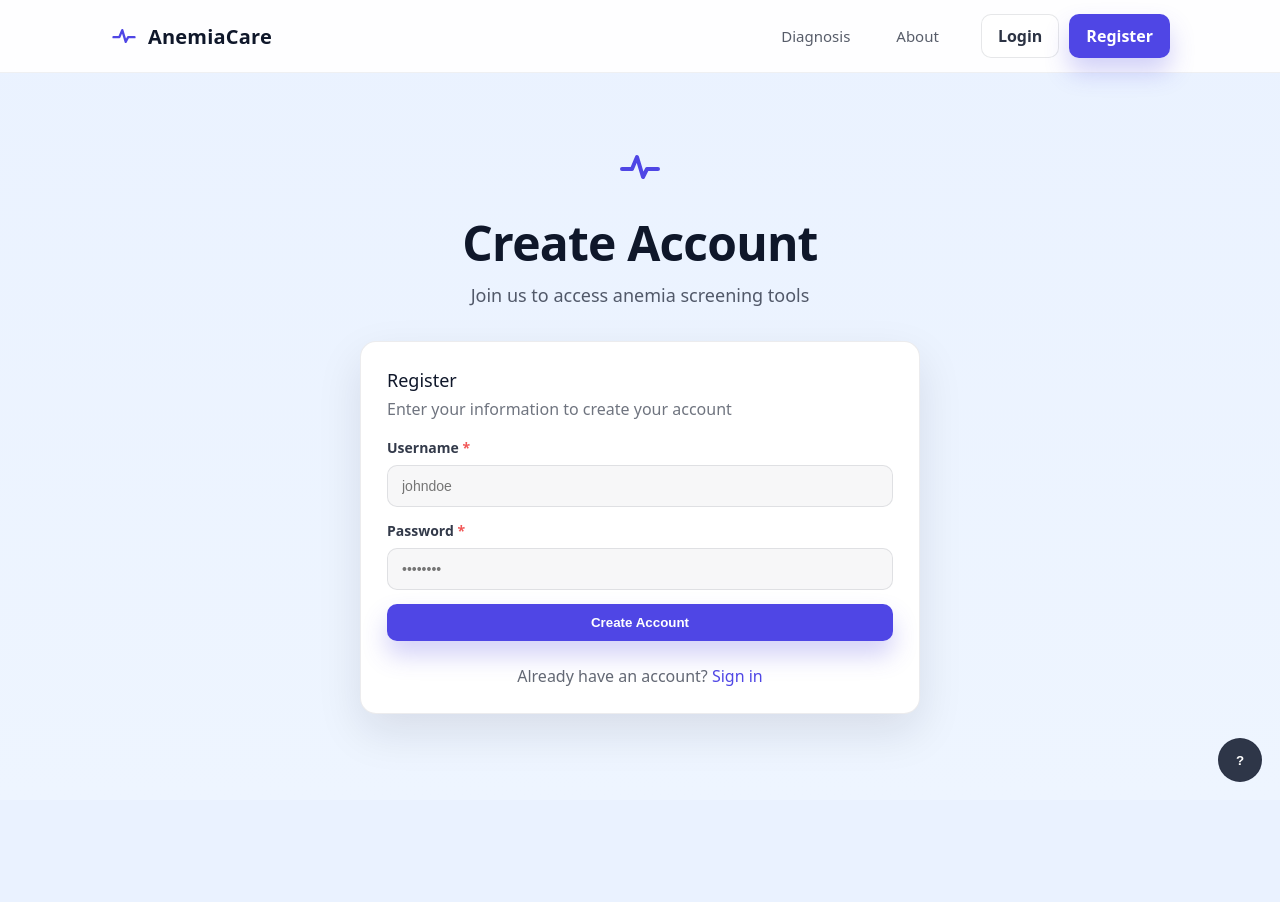
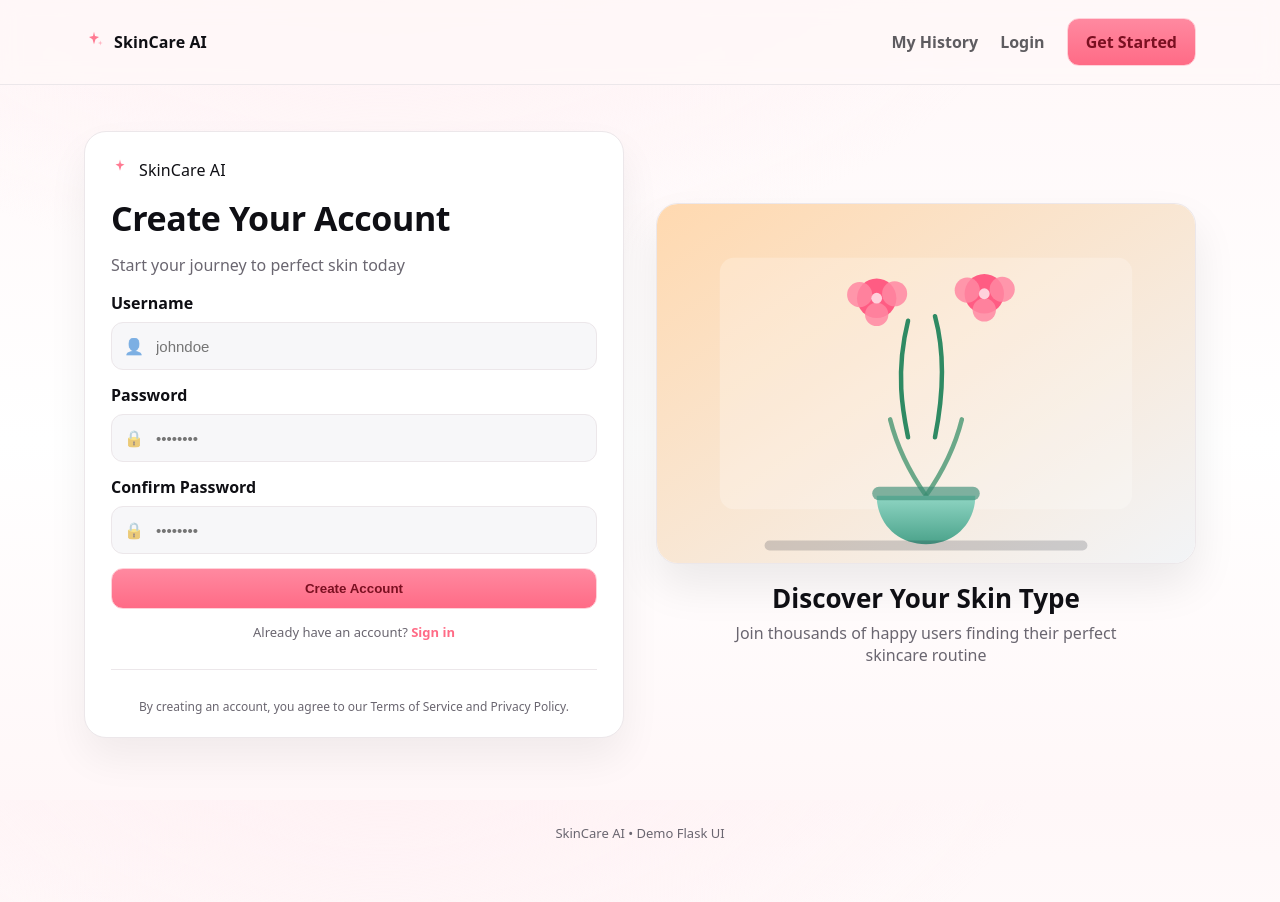
Before and after one commit to IMIvanov22/Cognitive-Works, a Flask app: template templates/register.html in a window 1280 px wide. Before the commit the page ends 782 px from the top, so only its background shows below. Run offline with Flask 3, Linux system fonts and the light colour scheme; the template is opened without the code that fills it, so the values that code supplies are empty.

Commit message:
Change Front-end

```diff
--- /dev/null
+++ b/static/styles.css
@@ -0,0 +1,188 @@
+:root{
+  --bg1:#fff7f8;
+  --bg2:#fff1f4;
+  --card:#ffffffcc;
+  --stroke:#ece7ea;
+  --text:#0f0f14;
+  --muted:#6a6670;
+  --primary:#ff6b86;
+  --primary2:#ff89a0;
+  --primary-ink:#7a1021;
+  --success:#16a34a;
+  --error:#ef4444;
+  --info:#2563eb;
+  --radius:16px;
+}
+
+*{box-sizing:border-box}
+html,body{height:100%}
+body{
+  margin:0;
+  font-family: ui-sans-serif, system-ui, -apple-system, Segoe UI, Roboto, Helvetica, Arial, "Apple Color Emoji","Segoe UI Emoji";
+  color:var(--text);
+  background: radial-gradient(1100px 600px at 30% -10%, var(--bg2), transparent 60%),
+              linear-gradient(180deg, var(--bg1), #ffffff 55%, var(--bg1));
+}
+
+a{color:inherit}
+
+.container{max-width:1160px;margin:0 auto;padding:0 24px}
+
+.topbar{
+  position:sticky;top:0;z-index:10;
+  backdrop-filter: blur(10px);
+  background: #fff8f9b8;
+  border-bottom:1px solid var(--stroke);
+}
+.topbar__inner{display:flex;align-items:center;justify-content:space-between;padding:18px 24px}
+
+.brand{display:flex;gap:10px;align-items:center;text-decoration:none;font-weight:700}
+.brand__mark{color:var(--primary)}
+.brand__text{letter-spacing:0.1px}
+
+.nav{display:flex;gap:22px;align-items:center}
+.nav__link{color:#1a1920b3;text-decoration:none;font-weight:600}
+.nav__link:hover{color:#1a1920}
+
+.footer{padding:40px 0 60px}
+.footer__inner{display:flex;justify-content:center}
+.footer__muted{color:var(--muted);font-size:13px}
+
+.flash-stack{margin:14px 0 0;display:flex;flex-direction:column;gap:10px}
+.flash{
+  border:1px solid var(--stroke);
+  background:#fff;
+  border-radius:14px;
+  padding:12px 14px;
+  font-weight:600;
+}
+.flash--success{border-color:#b7f0c9;color:#0b6b2a}
+.flash--error{border-color:#fecaca;color:#991b1b}
+.flash--info{border-color:#bfdbfe;color:#1d4ed8}
+
+.h1{font-size:58px;line-height:1.05;letter-spacing:-1.2px;margin:0 0 16px}
+.h2{font-size:34px;line-height:1.15;letter-spacing:-0.4px;margin:0 0 14px}
+.lead{font-size:18px;line-height:1.6;color:var(--muted);max-width:540px;margin:0 0 26px}
+.center{text-align:center}
+.muted{color:var(--muted)}
+.small{font-size:13px}
+.tiny{font-size:12px}
+
+.btn{
+  display:inline-flex;align-items:center;justify-content:center;
+  gap:8px;
+  padding:12px 18px;
+  border-radius:12px;
+  border:1px solid var(--stroke);
+  background:#fff;
+  text-decoration:none;
+  font-weight:700;
+  cursor:pointer;
+}
+.btn:hover{transform:translateY(-1px)}
+.btn:active{transform:translateY(0)}
+.btn:disabled{opacity:.55;cursor:not-allowed;transform:none}
+
+.btn--primary{background:linear-gradient(180deg,var(--primary2),var(--primary));border-color:#ffd1d9;color:var(--primary-ink)}
+.btn--soft{background:#ffe9ee;border-color:#ffd1d9;color:var(--primary-ink)}
+.btn--ghost{background:#fff;border-color:var(--stroke);color:#0f0f14}
+.btn--full{width:100%}
+
+.card{
+  background: var(--card);
+  border:1px solid var(--stroke);
+  border-radius: var(--radius);
+  box-shadow: 0 14px 30px rgba(15,15,20,0.06);
+}
+.card--pad{padding:18px}
+.card--large{padding:22px}
+.card__title{font-weight:800;margin:4px 0 14px}
+
+.hero{padding:44px 0 22px}
+.hero__grid{display:grid;grid-template-columns:1.15fr .85fr;gap:34px;align-items:center}
+.hero__actions{display:flex;gap:14px;margin-top:18px}
+
+.upload{display:flex;flex-direction:column;gap:12px}
+.dropzone{
+  display:flex;flex-direction:column;align-items:center;justify-content:center;
+  text-align:center;
+  padding:26px 16px;
+  border-radius:14px;
+  border:2px dashed #d7d3db;
+  background:#ffffffa8;
+  cursor:pointer;
+}
+.dropzone__icon{color:#8a8892;margin-bottom:10px}
+.dropzone__text{font-weight:800}
+.dropzone__meta{margin-top:6px;font-size:12px;color:var(--muted)}
+
+.sr-only{position:absolute;width:1px;height:1px;padding:0;margin:-1px;overflow:hidden;clip:rect(0,0,0,0);white-space:nowrap;border:0}
+
+.media-card{border-radius:24px;border:1px solid var(--stroke);overflow:hidden;background:#fff;box-shadow:0 22px 44px rgba(0,0,0,0.08)}
+.media-card__img{display:block;width:100%;height:auto}
+.media-card--wide{border-radius:22px}
+
+.section{padding:46px 0}
+.grid3{display:grid;grid-template-columns:repeat(3,1fr);gap:18px;margin-top:18px}
+.card--step{padding:22px}
+.step-icon{
+  width:52px;height:52px;border-radius:999px;
+  display:flex;align-items:center;justify-content:center;
+  margin-bottom:14px;
+}
+.step-icon--pink{background:#ffe9ee;color:var(--primary)}
+.step-icon--purple{background:#f1e9ff;color:#8b5cf6}
+.step-icon--blue{background:#e9f2ff;color:#3b82f6}
+.step-title{font-size:18px;font-weight:900;margin-bottom:10px}
+
+.section--split{padding:54px 0}
+.split{display:grid;grid-template-columns:1fr 1fr;gap:32px;align-items:center}
+.checklist{list-style:none;padding:0;margin:18px 0 0;display:flex;flex-direction:column;gap:14px}
+.checklist li{display:flex;gap:12px;align-items:flex-start}
+.check{width:26px;height:26px;border-radius:999px;background:#e8fff1;color:var(--success);display:flex;align-items:center;justify-content:center;font-weight:900;flex:0 0 auto}
+
+.section--cta{padding:62px 0}
+.cta{max-width:860px}
+
+.page{padding:44px 0}
+.page__header{display:flex;justify-content:space-between;align-items:flex-start;gap:18px;margin-bottom:18px}
+
+.empty{display:flex;flex-direction:column;align-items:center;text-align:center;padding:56px 10px;gap:10px}
+.empty__icon{color:#b5b0bb}
+.empty__title{font-size:22px;font-weight:900}
+
+.history{display:flex;flex-direction:column;gap:14px}
+.history__row{display:flex;gap:14px;align-items:center;padding:12px;border-radius:14px;border:1px solid var(--stroke);background:#fff}
+.history__thumb{width:92px;height:68px;border-radius:12px;overflow:hidden;border:1px solid var(--stroke);background:#fafafa;flex:0 0 auto}
+.history__img{width:100%;height:100%;object-fit:cover;display:block}
+.history__title{font-weight:900}
+.history__meta{display:flex;flex-direction:column;gap:4px}
+
+.auth{padding:46px 0}
+.auth__grid{display:grid;grid-template-columns:1fr 1fr;gap:32px;align-items:center}
+.auth__grid--reverse{grid-template-columns:1fr 1fr}
+.auth__panel{padding:26px 26px 22px;background:#fff;border:1px solid var(--stroke);border-radius:22px;box-shadow:0 20px 40px rgba(0,0,0,0.06)}
+.auth__brand{display:flex;align-items:center;gap:10px;margin-bottom:18px}
+.auth__media{display:flex;flex-direction:column;gap:16px;align-items:center}
+.auth__caption{max-width:420px;text-align:center}
+.auth__captionTitle{font-size:26px;font-weight:900;margin-bottom:6px}
+
+.form{margin-top:16px;display:flex;flex-direction:column;gap:14px}
+.field{display:flex;flex-direction:column;gap:8px}
+.field__label{font-weight:800}
+.field__control{display:flex;align-items:center;gap:10px;border:1px solid var(--stroke);background:#f7f7f9;border-radius:12px;padding:12px 12px}
+.field__icon{opacity:.55}
+.input{width:100%;border:0;background:transparent;outline:none;font-size:15px}
+
+.link{color:var(--primary);font-weight:800;text-decoration:none}
+.link:hover{text-decoration:underline}
+
+.divider{height:1px;background:var(--stroke);margin:14px 0}
+
+@media (max-width: 980px){
+  .hero__grid{grid-template-columns:1fr;}
+  .grid3{grid-template-columns:1fr;}
+  .split{grid-template-columns:1fr;}
+  .auth__grid{grid-template-columns:1fr;}
+  .h1{font-size:46px}
+}
--- a/templates/base.html
+++ b/templates/base.html
@@ -3,38 +3,70 @@
   <head>
     <meta charset="utf-8" />
     <meta name="viewport" content="width=device-width, initial-scale=1" />
-    <title>{% block title %}AnemiaCare{% endblock %}</title>
-    <link rel="stylesheet" href="{{ url_for('static', filename='css/styles.css') }}" />
-    {% block head %}{% endblock %}
+    <title>{% block title %}SkinCare AI{% endblock %}</title>
+    <link rel="stylesheet" href="{{ url_for('static', filename='styles.css') }}" />
   </head>
   <body>
     <header class="topbar">
       <div class="container topbar__inner">
         <a class="brand" href="{{ url_for('home') }}">
           <span class="brand__mark" aria-hidden="true">
-            <svg viewBox="0 0 48 48" width="28" height="28" fill="none" xmlns="http://www.w3.org/2000/svg">
-              <path d="M6 26h10l5-12 6 20 4-8h11" stroke="currentColor" stroke-width="4" stroke-linecap="round" stroke-linejoin="round" />
+            <svg viewBox="0 0 24 24" width="20" height="20" fill="none" xmlns="http://www.w3.org/2000/svg">
+              <path d="M12 2l1.2 5.2L18 8.5l-4.2 2.6L12 17l-1.8-5.9L6 8.5l4.8-1.3L12 2z" fill="currentColor" opacity="0.9"/>
+              <path d="M19.5 12.5l.6 2.4 2.4.6-2.4.6-.6 2.4-.6-2.4-2.4-.6 2.4-.6.6-2.4z" fill="currentColor" opacity="0.55"/>
             </svg>
           </span>
-          <span class="brand__name">AnemiaCare</span>
+          <span class="brand__text">SkinCare AI</span>
         </a>
 
-        <nav class="nav" aria-label="Primary">
-          <a class="nav__link{% if active_page == 'diagnosis' %} nav__link--active{% endif %}" href="{{ url_for('home') }}">Diagnosis</a>
-          <a class="nav__link{% if active_page == 'about' %} nav__link--active{% endif %}" href="{{ url_for('about') }}">About</a>
-          <div class="nav__actions">
-            <a class="btn btn--ghost" href="{{ url_for('login') }}">Login</a>
-            <a class="btn btn--primary" href="{{ url_for('register') }}">Register</a>
-          </div>
+        <nav class="nav">
+          <a class="nav__link" href="{{ url_for('history') }}">My History</a>
+          <a class="nav__link" href="{{ url_for('login') }}">Login</a>
+          <a class="btn btn--primary" href="{{ url_for('register') }}">Get Started</a>
         </nav>
       </div>
     </header>
 
     <main>
+      <div class="container">
+        {% with messages = get_flashed_messages(with_categories=true) %}
+          {% if messages %}
+            <div class="flash-stack">
+              {% for category, message in messages %}
+                <div class="flash flash--{{ category }}">{{ message }}</div>
+              {% endfor %}
+            </div>
+          {% endif %}
+        {% endwith %}
+      </div>
+
       {% block content %}{% endblock %}
     </main>
 
-    <button class="help" type="button" aria-label="Help">?</button>
-    {% block scripts %}{% endblock %}
+    <footer class="footer">
+      <div class="container footer__inner">
+        <div class="footer__muted">SkinCare AI • Demo Flask UI</div>
+      </div>
+    </footer>
+
+    <script>
+      (function () {
+        const input = document.querySelector('[data-file-input]');
+        const label = document.querySelector('[data-file-label]');
+        const button = document.querySelector('[data-analyze-btn]');
+
+        function sync() {
+          if (!input) return;
+          const hasFile = input.files && input.files.length > 0;
+          if (label) label.textContent = hasFile ? input.files[0].name : 'Click to upload your selfie';
+          if (button) button.disabled = !hasFile;
+        }
+
+        if (input) {
+          input.addEventListener('change', sync);
+          sync();
+        }
+      })();
+    </script>
   </body>
 </html>
--- a/templates/register.html
+++ b/templates/register.html
@@ -1,40 +1,74 @@
 {% extends 'base.html' %}
 
-{% block title %}Register • AnemiaCare{% endblock %}
+{% block title %}SkinCare AI — Register{% endblock %}
 
 {% block content %}
-<section class="hero hero--auth">
-  <div class="container hero__inner">
-    <div class="hero__icon" aria-hidden="true">
-      <svg viewBox="0 0 48 48" width="48" height="48" fill="none" xmlns="http://www.w3.org/2000/svg">
-        <path d="M6 26h10l5-12 6 20 4-8h11" stroke="currentColor" stroke-width="4" stroke-linecap="round" stroke-linejoin="round" />
+<section class="auth">
+  <div class="container auth__grid auth__grid--reverse">
+    <div class="auth__panel">
+      <div class="auth__brand">
+        <span class="brand__mark" aria-hidden="true">
+          <svg viewBox="0 0 24 24" width="18" height="18" fill="none" xmlns="http://www.w3.org/2000/svg">
+            <path d="M12 2l1.2 5.2L18 8.5l-4.2 2.6L12 17l-1.8-5.9L6 8.5l4.8-1.3L12 2z" fill="currentColor" opacity="0.9"/>
           </svg>
+        </span>
+        <span class="brand__text">SkinCare AI</span>
       </div>
 
-    <h1 class="hero__title">Create Account</h1>
-    <p class="hero__subtitle">Join us to access anemia screening tools</p>
+      <h1 class="h2">Create Your Account</h1>
+      <p class="muted">Start your journey to perfect skin today</p>
 
-    <div class="card card--auth">
-      <div class="card__header">
-        <p class="card__title">Register</p>
-        <p class="card__hint">Enter your information to create your account</p>
+      <form class="form" method="post" action="{{ url_for('register') }}">
+        <label class="field">
+          <div class="field__label">Username</div>
+          <div class="field__control">
+            <span class="field__icon" aria-hidden="true">👤</span>
+            <input class="input" type="text" name="username" placeholder="johndoe" required />
+          </div>
+        </label>
+
+        <label class="field">
+          <div class="field__label">Password</div>
+          <div class="field__control">
+            <span class="field__icon" aria-hidden="true">🔒</span>
+            <input class="input" type="password" name="password" placeholder="••••••••" required />
+          </div>
+        </label>
+
+        <label class="field">
+          <div class="field__label">Confirm Password</div>
+          <div class="field__control">
+            <span class="field__icon" aria-hidden="true">🔒</span>
+            <input class="input" type="password" name="password2" placeholder="••••••••" required />
+          </div>
+        </label>
+
+        <button class="btn btn--primary btn--full" type="submit">Create Account</button>
+
+        <div class="center muted small">
+          Already have an account?
+          <a class="link" href="{{ url_for('login') }}">Sign in</a>
         </div>
 
-      <form class="authForm" action="#" method="post" autocomplete="on">
-        <div class="field">
-          <label class="field__label" for="username">Username <span class="req">*</span></label>
-          <input class="field__input" id="username" name="username" type="text" placeholder="johndoe" autocomplete="username" required />
+        <div class="divider"></div>
+        <div class="muted tiny center">
+          By creating an account, you agree to our Terms of Service and Privacy Policy.
+        </div>
+      </form>
     </div>
 
-        <div class="field">
-          <label class="field__label" for="password">Password <span class="req">*</span></label>
-          <input class="field__input" id="password" name="password" type="password" placeholder="••••••••" autocomplete="new-password" required />
+    <div class="auth__media">
+      <div class="media-card media-card--wide">
+        <img
+          class="media-card__img"
+          src="{{ url_for('static', filename='images/flowers.svg') }}"
+          alt="Discover your skin type image placeholder"
+        />
       </div>
-
-        <button class="btn btn--primary btn--block" type="submit">Create Account</button>
-
-        <p class="authNote">Already have an account? <a class="link" href="{{ url_for('login') }}">Sign in</a></p>
-      </form>
+      <div class="auth__caption">
+        <div class="auth__captionTitle">Discover Your Skin Type</div>
+        <div class="muted">Join thousands of happy users finding their perfect skincare routine</div>
+      </div>
     </div>
   </div>
 </section>
```
Also changed, not shown: templates/history.html (added, +50 -0 lines), templates/home.html (added, +136 -0 lines), templates/login.html (+48 -29 lines), static/images/flowers.svg (added), static/images/hero-person.svg (added), static/images/product-tube.svg (added). Lines whose indentation alone changed are shown as unchanged.
